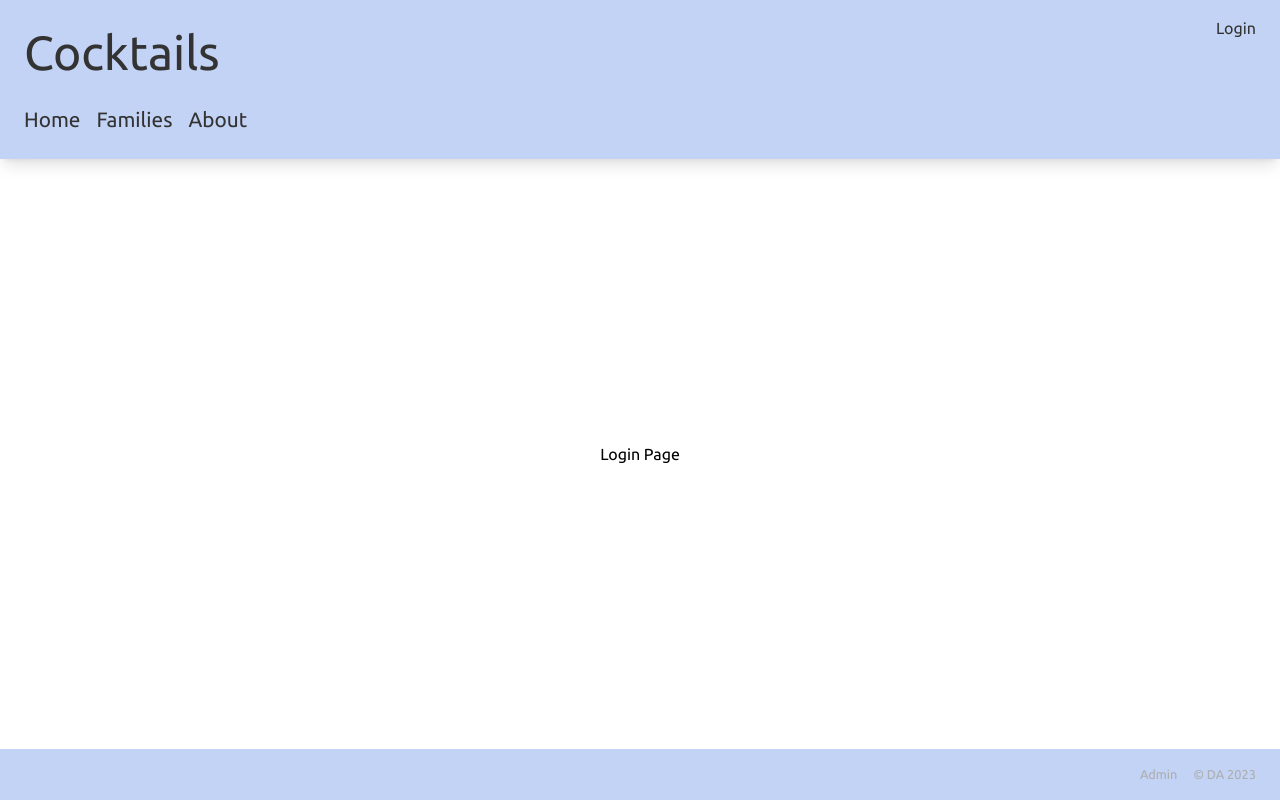
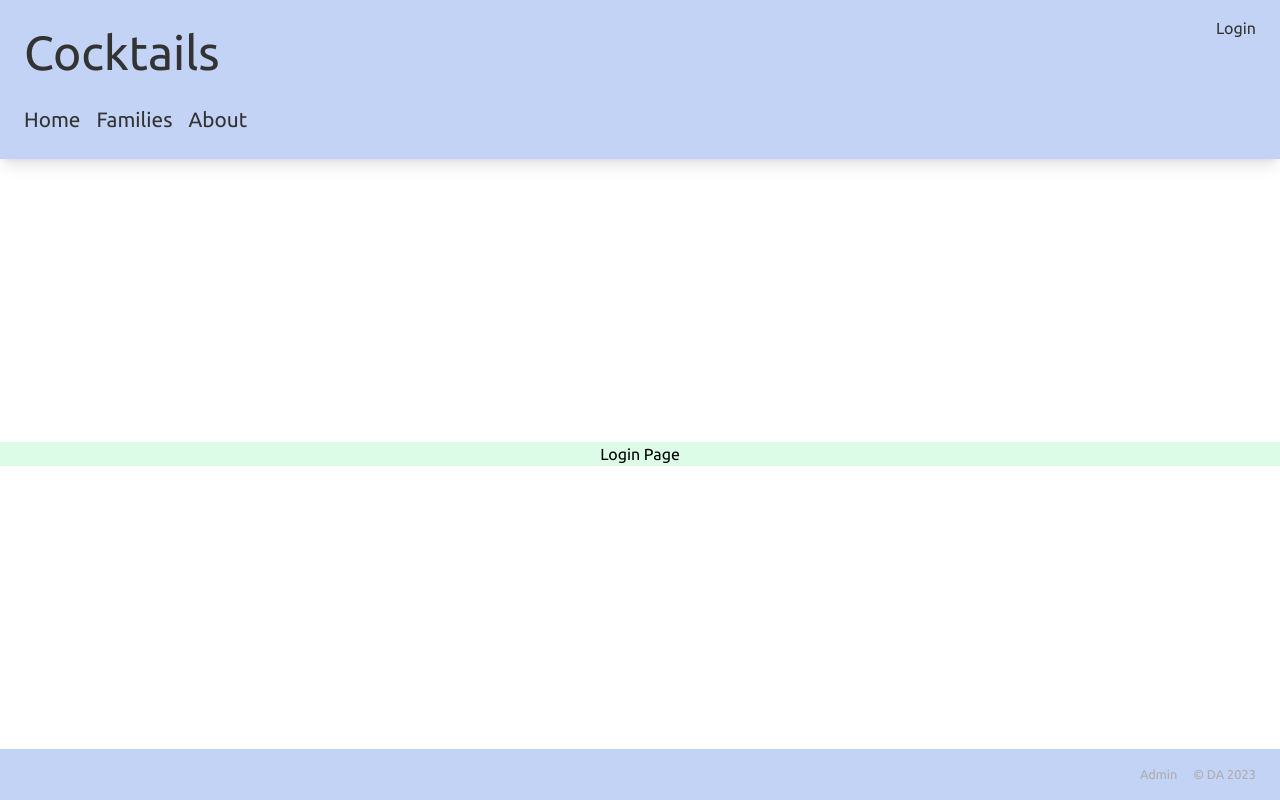
Before and after one commit to damienaries/drink_checker, a Vue app: page /login in a window 1280 px wide. Built offline with nearby package versions, Linux system fonts and the light colour scheme.

Commit message:
fix tailwind colors theme

```diff
--- a/index.html
+++ b/index.html
@@ -4,6 +4,7 @@
     <meta charset="UTF-8" />
     <link rel="icon" type="image/svg+xml" href="/vite.svg" />
     <meta name="viewport" content="width=device-width, initial-scale=1.0" />
+    <link href="/dist/output.css" rel="stylesheet">
     <title>Cocktail list</title>
   </head>
   <body>
--- a/src/views/Login.vue
+++ b/src/views/Login.vue
@@ -1,5 +1,5 @@
 <template>
-  <section class="w-full flex items-center justify-center">
+  <section class="flex items-center justify-center bg-green-100 h-full w-full">
     <h1>Login page</h1>
   </section>
 </template>
--- a/tailwind.config.cjs
+++ b/tailwind.config.cjs
@@ -1,9 +1,9 @@
 /** @type {import('tailwindcss').Config} */
 
 module.exports = {
-	content: ['./index.html', './src/**/*.{vue,js,ts,jsx,tsx}'],
+	content: ['./index.html', './src/**/*.{vue,js,ts,jsx,tsx, html}'],
 	theme: {
-		extend: {},
+		extend: {
 			colors: {
 				white: '#fefefe',
 				black: '#111',
@@ -34,5 +34,6 @@ module.exports = {
 				bold: 500,
 			},
 		},
+	},
 	plugins: [],
 };
```
Lines whose indentation alone changed are shown as unchanged.
